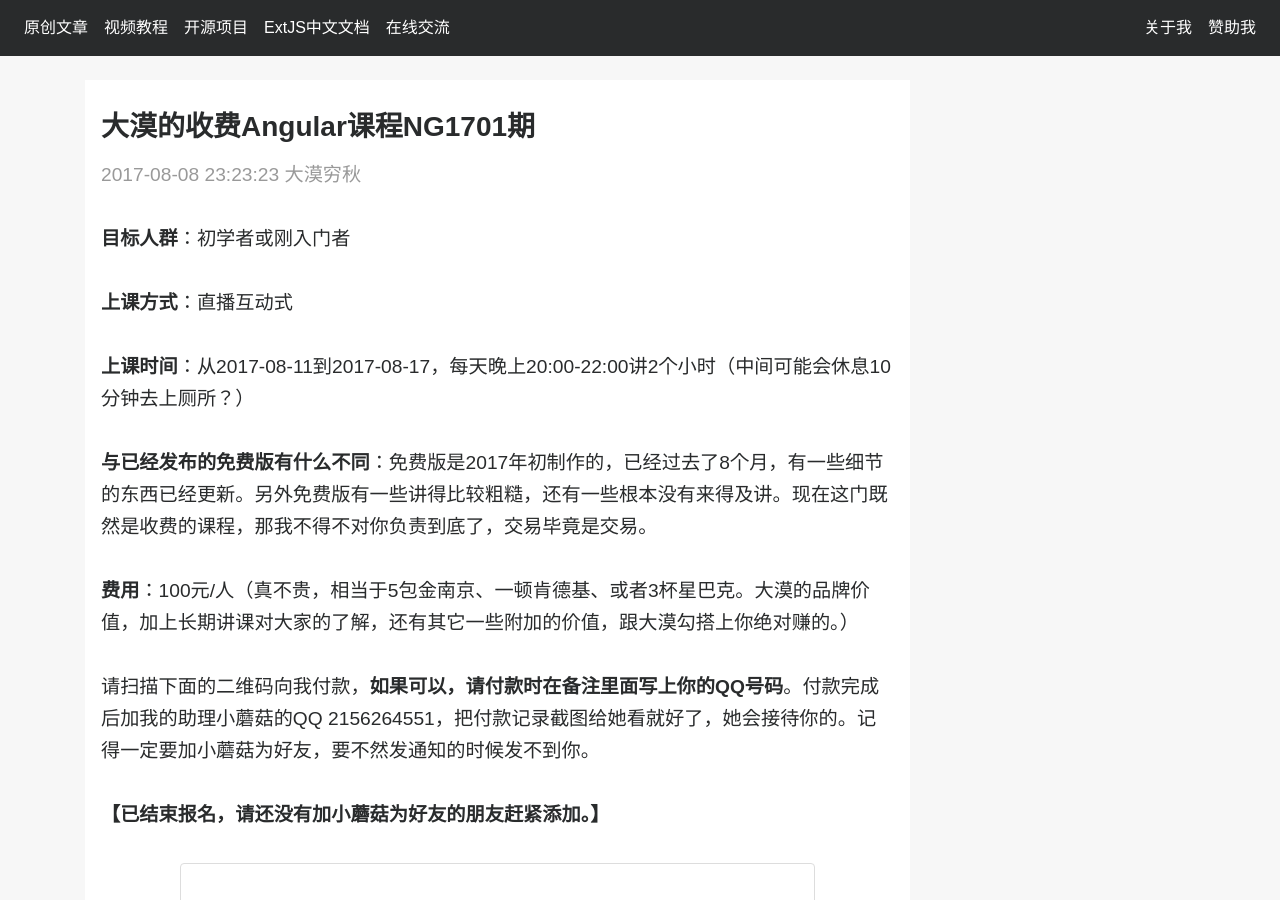
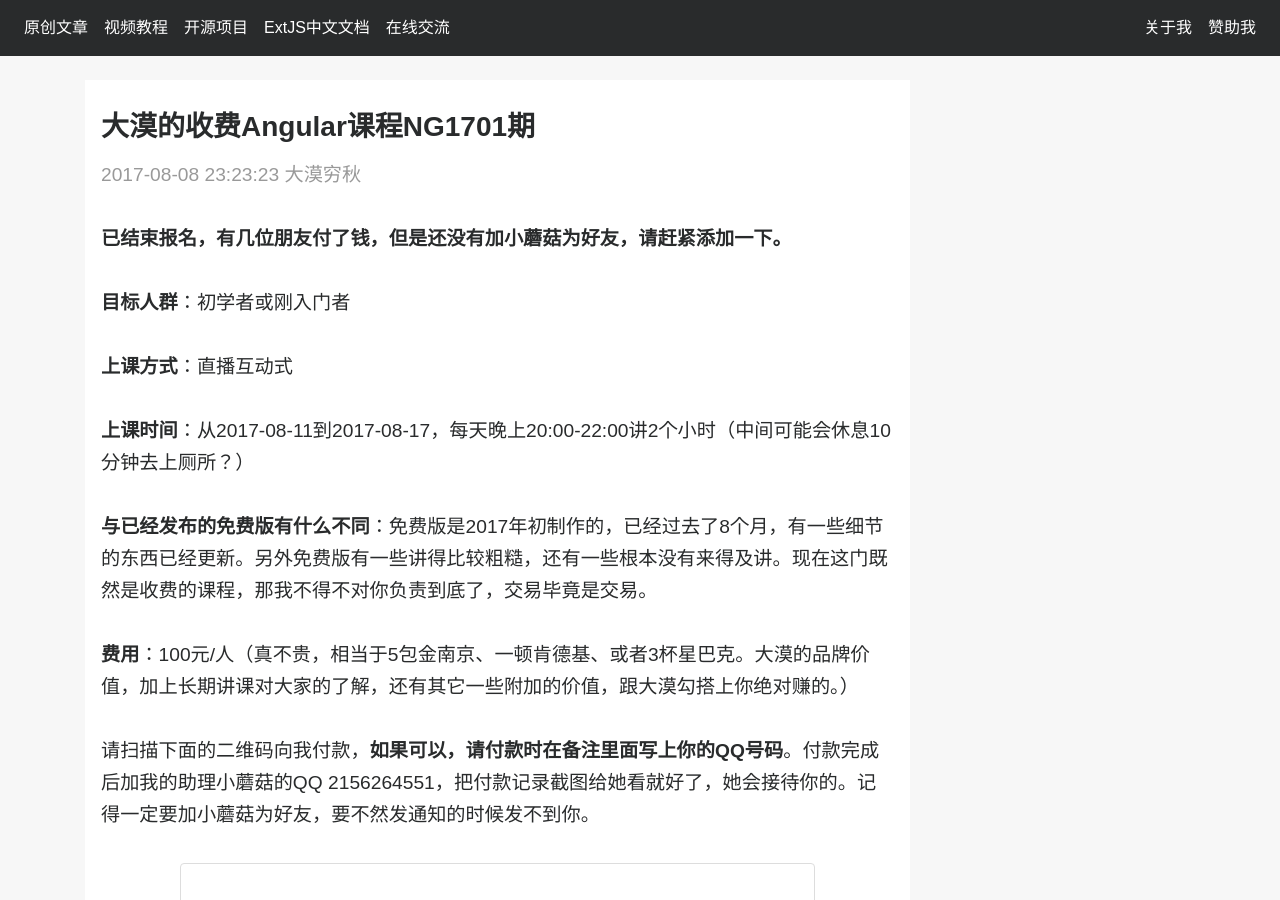
Before and after one commit to dukuiran/damoqiongqiu.github.io, a Jekyll site: the page built from _posts/2017-08-09-angular-course.markdown, in a window 1280 px wide and 900 px high. Built offline with Jekyll 4.4.1, drawn with Linux system fonts in a browser that asks for light colours; nearby versions of some CDN libraries; some of the changed lines change nothing that is shown.

Commit message:
更新内容

```diff
--- a/_posts/2017-08-09-angular-course.markdown
+++ b/_posts/2017-08-09-angular-course.markdown
@@ -8,6 +8,7 @@ category: "web前端"
 published: true
 excerpt: 大漠的收费Angular课程
 ---
+**已结束报名，有几位朋友付了钱，但是还没有加小蘑菇为好友，请赶紧添加一下。**
 
 **目标人群**：初学者或刚入门者
 
@@ -21,8 +22,6 @@ excerpt: 大漠的收费Angular课程
 
 请扫描下面的二维码向我付款，**如果可以，请付款时在备注里面写上你的QQ号码**。付款完成后加我的助理小蘑菇的QQ 2156264551，把付款记录截图给她看就好了，她会接待你的。记得一定要加小蘑菇为好友，要不然发通知的时候发不到你。
 
-**【已结束报名，请还没有加小蘑菇为好友的朋友赶紧添加。】**
-
 <img src="{{ "/assets/img/111.jpg" | relative_url }}" alt="小蘑菇" max-width="100%" class="img-thumbnail rounded"/>
 
 已付款的朋友不要担心，支付账单都有记录的可以核对，大漠老师不可能为了100块跑路的，不值当。
```
